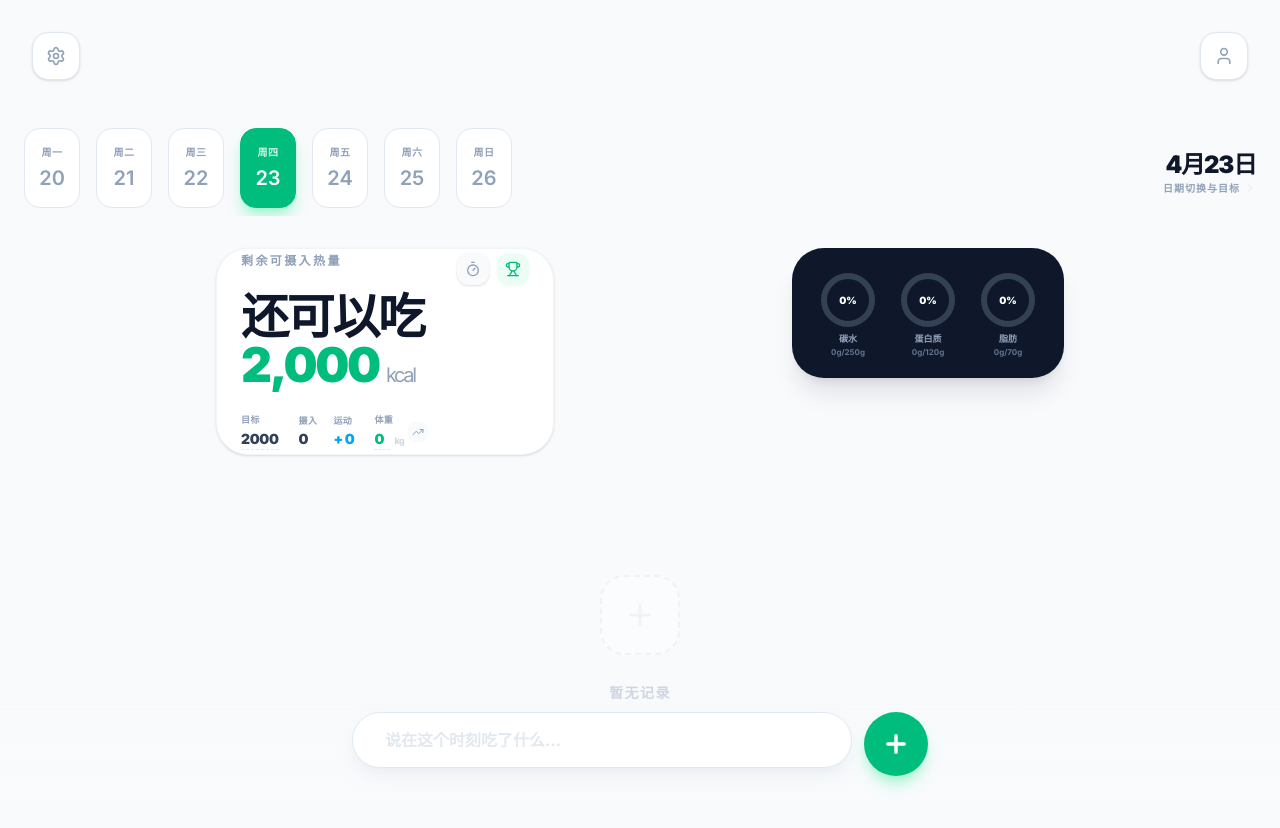
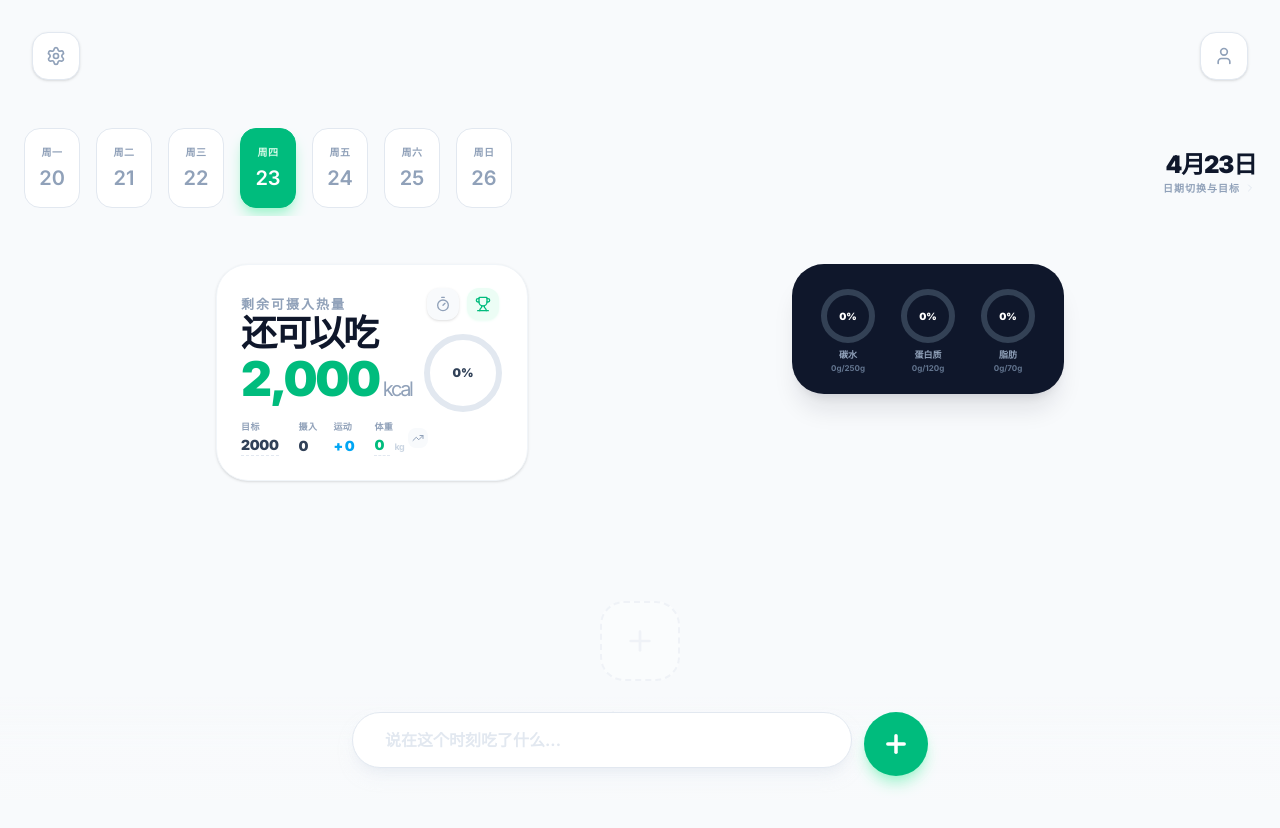
Before and after one commit to zhiceji/Calorie-Counter, a React (Vite) app: page / in a window 1280 px wide. Shown: the top 828 px of the page. Built offline with nearby package versions, Linux system fonts and the light colour scheme.

Commit message:
v1.0.9: 优化 Dashboard 布局，固定圆环位置，添加回车保存功能

```diff
--- a/src/App.tsx
+++ b/src/App.tsx
@@ -113,7 +113,7 @@ export default function App() {
         onOpenMonthView={() => setIsCalendarOpen(true)}
       />
 
-      <main className="max-w-4xl mx-auto">
+      <main className="max-w-4xl mx-auto mt-4">
         <Dashboard
           summary={summary}
           target={data.target}
--- a/src/components/CalendarStrip.tsx
+++ b/src/components/CalendarStrip.tsx
@@ -16,7 +16,7 @@ export function CalendarStrip({ selectedDate, onDateSelect, onOpenMonthView }: C
 
   return (
     <div className="flex justify-between px-6 py-8 bg-transparent">
-      <div className="flex space-x-4 overflow-x-auto no-scrollbar pb-2 flex-1 md:mr-8">
+      <div className="flex space-x-4 overflow-x-auto no-scrollbar pb-2 flex-1 md:mr-8 pr-4">
         {weekDays.map((day) => {
           const isSelected = isSameDay(day, selectedDate);
 
--- a/src/components/Dashboard.tsx
+++ b/src/components/Dashboard.tsx
@@ -47,10 +47,10 @@ export function Dashboard({ summary, target, weight, onUpdateTarget, onUpdateWei
 
   return (
     <div className="grid grid-cols-1 lg:grid-cols-3 gap-4 mb-6 px-6">
-      <div className="lg:col-span-2 bg-white rounded-[32px] py-8 px-6 border border-slate-100 shadow-sm flex items-center justify-between w-[338px] h-[207px]">
-        <div className="flex-1">
-          <div className="flex justify-between items-start mb-2">
-            <p className="text-slate-400 text-xs font-bold uppercase tracking-[0.2em]">剩余可摄入热量</p>
+      {/* 摄入热量卡片 */}
+      <div className="lg:col-span-2 bg-white border border-slate-100 shadow-sm" style={{ borderRadius: '32px', width: '312px', height: '217px', padding: '24px', position: 'relative' }}>
+        {/* 右上角按钮组 - 完全独立，绝对定位 */}
+        <div style={{ position: 'absolute', top: '23px', right: '28px', zIndex: 10 }}>
           <div className="flex gap-2">
             <button
               onClick={onShowTimer}
@@ -66,15 +66,28 @@ export function Dashboard({ summary, target, weight, onUpdateTarget, onUpdateWei
             </button>
           </div>
         </div>
-          <motion.h1
+
+        <div style={{ display: 'flex', alignItems: 'center', justifyContent: 'space-between', height: '100%' }}>
+            <div style={{ display: 'flex', flexDirection: 'column', justifyContent: 'space-between', height: '100%', flexShrink: 1, minWidth: 0 }}>
+            <div style={{ display: 'flex', flexDirection: 'column', gap: '2px', paddingTop: '10px' }}>
+              <p style={{ margin: 0, padding: 0, lineHeight: '10px', fontSize: '13px', letterSpacing: '2px', color: 'oklch(0.704 0.04 256.788)', height: '14px', fontWeight: 'bold' }}>剩余可摄入热量</p>
+              <div>
+                <div className="font-black text-slate-900" style={{ width: '140px', height: '40px', fontSize: '36px', lineHeight: '36px', letterSpacing: '-2px' }}>
+                  还可以吃
+                </div>
+                <motion.div
                   key={remaining}
                   initial={{ opacity: 0 }} animate={{ opacity: 1 }}
-            className="text-4xl sm:text-5xl font-black text-slate-900 tracking-tighter"
+                  className="text-4xl sm:text-5xl font-black tracking-tighter inline-flex items-baseline gap-0"
+                  style={{ lineHeight: '1' }}
                 >
-            还可以吃 <span className="text-emerald-500">{remaining.toLocaleString()}</span> <span className="text-xl font-normal text-slate-400">kcal</span>
-          </motion.h1>
+                  <span className="text-emerald-500">{remaining.toLocaleString()}</span>
+                  <span className="text-xl font-normal text-slate-400 ml-1">kcal</span>
+                </motion.div>
+              </div>
+            </div>
 
-          <div className="mt-6 flex items-center gap-x-3 sm:gap-x-4 overflow-hidden">
+            <div className="flex items-center gap-x-3 sm:gap-x-4" style={{ flexShrink: 0 }}>
               <StatsItem label="目标" value={target} color="text-slate-700" isEditable onEdit={onUpdateTarget} />
               <StatsItem label="摄入" value={intake} color="text-slate-700" />
               <StatsItem label="运动" value={exercise} color="text-sky-500" prefix="+" />
@@ -86,6 +99,27 @@ export function Dashboard({ summary, target, weight, onUpdateTarget, onUpdateWei
                 >
                   <TrendingUp size={12} />
                 </button>
+              </div>
+            </div>
+          </div>
+
+          {/* 热量圆环进度 - 固定在右侧 */}
+          <div style={{ position: 'absolute', right: '24px', top: '50%', transform: 'translateY(-50%)', width: '80px', height: '80px', flexShrink: 0 }}>
+            <svg className="w-full h-full -rotate-90">
+              <circle cx="40" cy="40" r="36" fill="transparent" stroke="#e2e8f0" strokeWidth="6" />
+              <motion.circle
+                cx="40" cy="40" r="36"
+                fill="transparent" stroke={progress > 100 ? "#ef4444" : "#10b981"} strokeWidth="6"
+                strokeDasharray={circumference}
+                strokeDashoffset={dashoffset}
+                initial={{ strokeDashoffset: circumference }}
+                animate={{ strokeDashoffset: dashoffset }}
+                transition={{ duration: 1.2, ease: "easeOut" }}
+                strokeLinecap="round"
+              />
+            </svg>
+            <div className="absolute inset-0 flex items-center justify-center">
+              <span className="text-xs font-black text-slate-700">{Math.round(progress)}%</span>
             </div>
           </div>
         </div>
@@ -112,6 +146,13 @@ function StatsItem({ label, value, color, prefix = "", suffix = "", isEditable,
     }
   };
 
+  const handleKeyDown = (e: React.KeyboardEvent) => {
+    if (e.key === 'Enter') {
+      e.preventDefault();
+      valRef.current?.blur();
+    }
+  };
+
   return (
     <div className="shrink-0">
       <p className="text-[9px] text-slate-400 uppercase font-black tracking-wider mb-0.5">{label}</p>
@@ -122,6 +163,7 @@ function StatsItem({ label, value, color, prefix = "", suffix = "", isEditable,
           contentEditable={isEditable}
           suppressContentEditableWarning
           onBlur={handleBlur}
+          onKeyDown={handleKeyDown}
           className={cn(isEditable && "border-b border-dashed border-slate-200 min-w-[16px] outline-none focus:border-emerald-500")}
         >
           {value || (isEditable ? '0' : '0')}
```
Also changed, not shown: 1 other file (tests, documents, lock files or other folders). Lines whose indentation alone changed are shown as unchanged.
